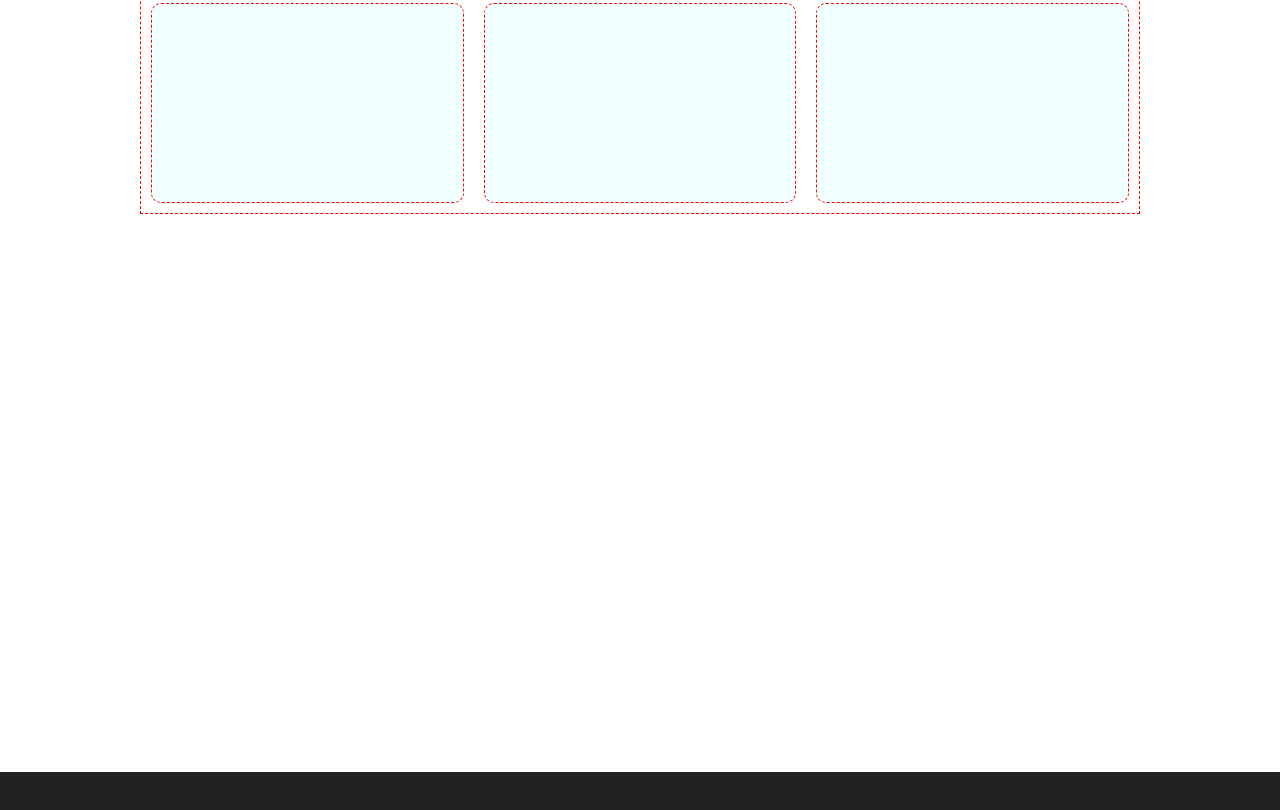
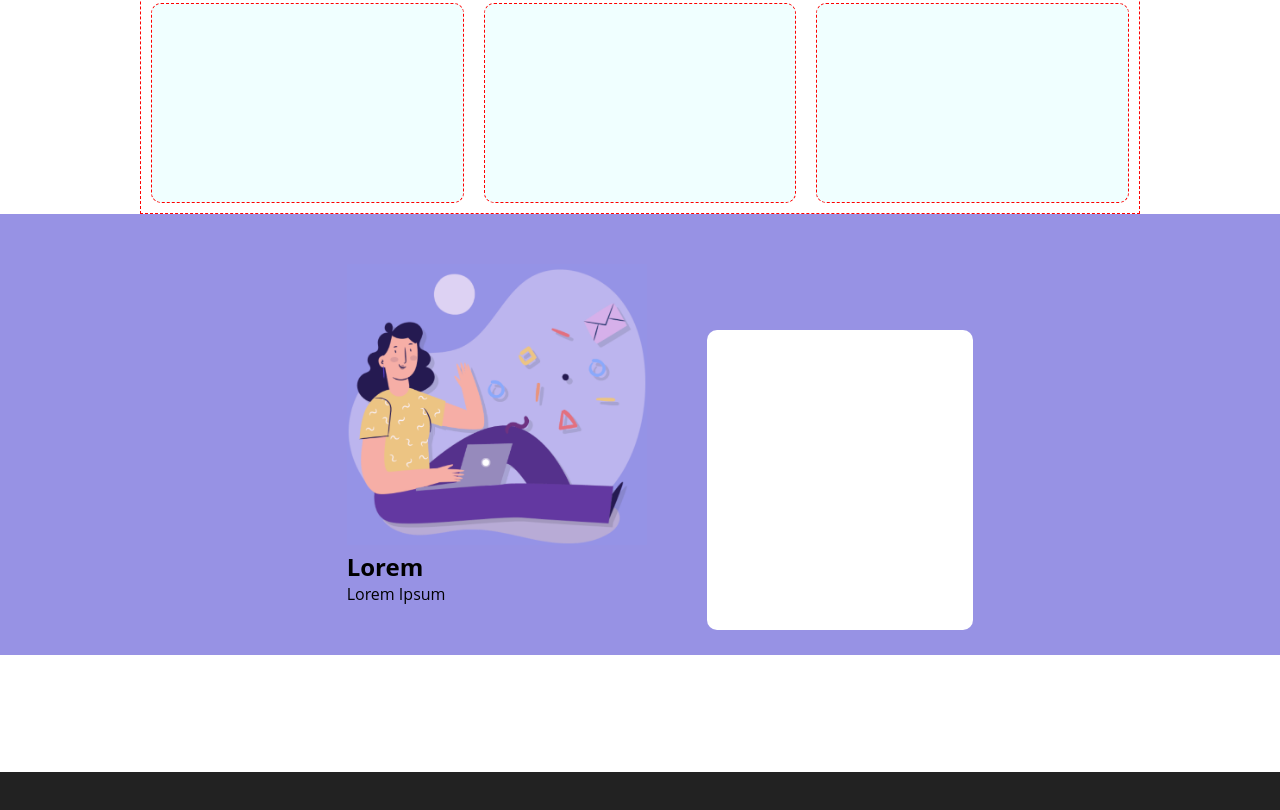
Before and after one commit to bettercallpaul07/htmlcss-responsive-layout, a plain HTML site: page index.html in a window 1280 px wide. Shown: the part 328-1138 px from the top of the page. Drawn offline with Linux system fonts and the light colour scheme.

Commit message:
description section added

```diff
--- a/css/style.css
+++ b/css/style.css
@@ -11,7 +11,7 @@ body {
 :root     {
     --primary-color: #0084FD;
     --main-space: 2rem;
-    --secondary-color: purple;
+    --secondary-color: #9792e4;
     }
 
 
@@ -113,3 +113,28 @@ footer {
 .debug {
     border: 1px dashed red;
 }
+
+
+#description {
+    background-color: var(--secondary-color);
+}
+
+.vertical-card {
+    width: calc((100%/3));
+    height: 300px;
+    margin: 10px;
+    background-color: white;
+    color: #0084FD;
+    border-radius: 10px;
+    margin-top: 100px;
+}
+
+#strategic-plan {
+    width: 50%;
+    height: 100%;
+    padding: 50px;
+}
+
+#strategic-plan > img {
+    width: 100%;
+}
--- a/index.html
+++ b/index.html
@@ -7,6 +7,7 @@
         <title>TITOLO</title>
 
         <link rel="stylesheet" href="css/style.css">
+        <link rel="stylesheet" href="css/common.css">
     </head>
 
     <body>
@@ -58,7 +59,16 @@
             </section>
 
             <section id="description">
-                <div class="description-container">
+                <div class="description-container dflex alicenter justc">
+                    <div id="strategic-plan">
+                        <img src="img/planning1.png" alt="Planning">
+                        <h2>Lorem</h2>
+                        <p>Lorem Ipsum</p>
+                    </div>
+
+                    <div class="vertical-card">
+
+                    </div>
 
                     <div>
 
```
